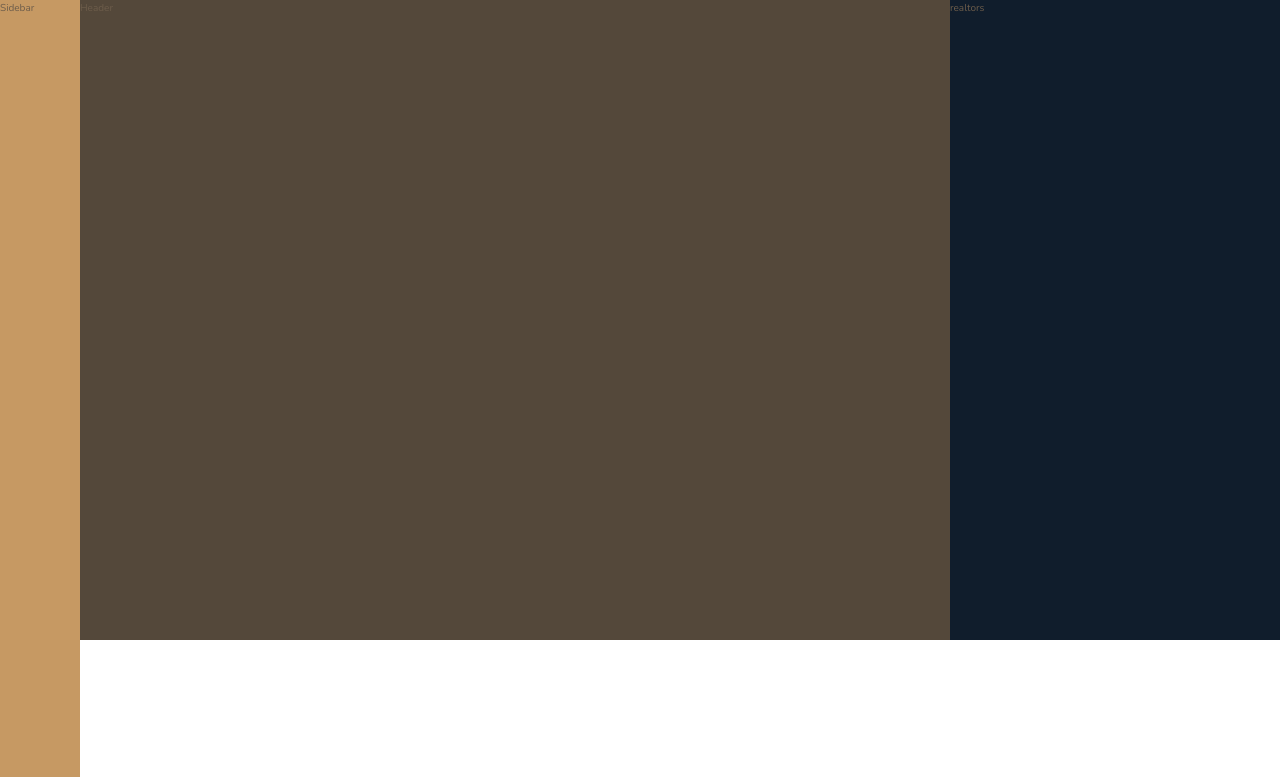
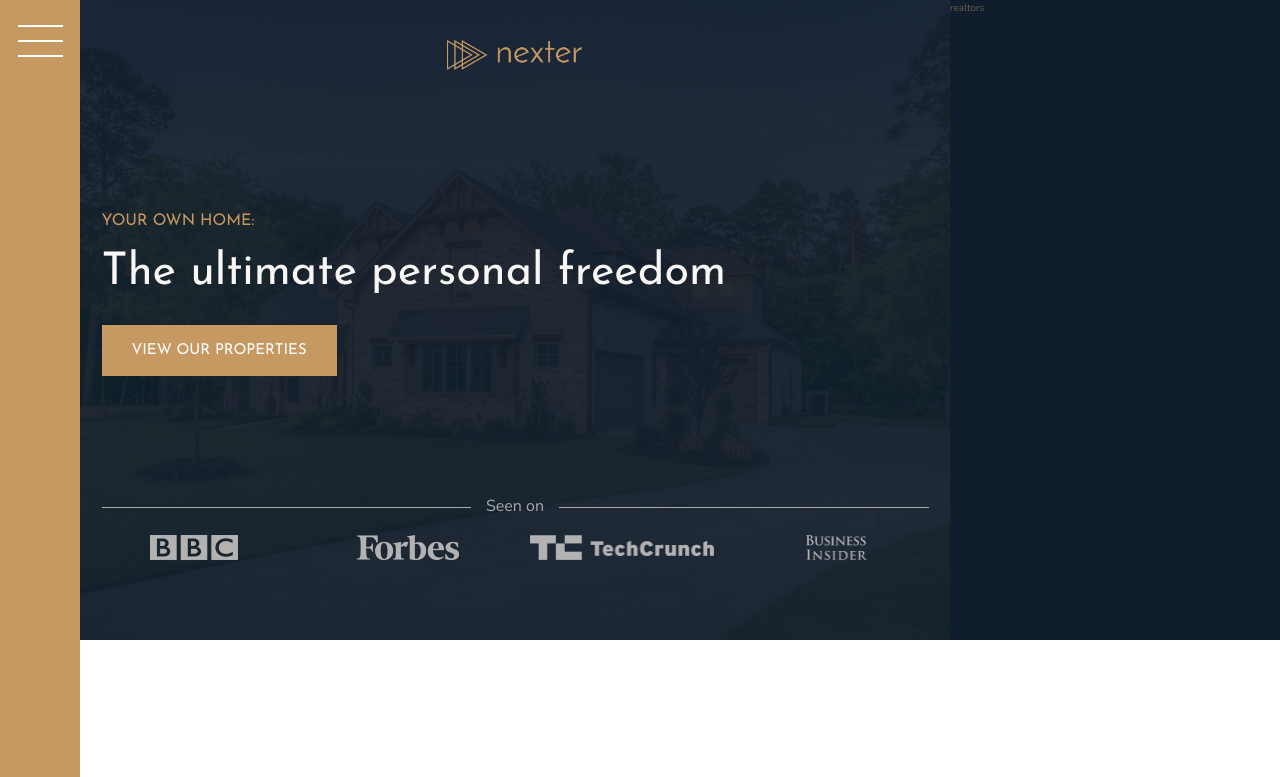
Before and after one commit to sanketwagh147/advanced-css-course, a website: page nexter/starter/index.html in a window 1280 px wide. Shown: the top 777 px of the page. Drawn offline with nearby package versions, Linux system fonts and the light colour scheme.

Commit message:
completed sidebar and header part 2

```diff
--- a/nexter/starter/index.html
+++ b/nexter/starter/index.html
@@ -16,8 +16,22 @@
 	</head>
 
 	<body class="container">
-		<div class="sidebar">Sidebar</div>
-		<header class="header">Header</header>
+		<div class="sidebar">
+			<button class="nav-button"></button>
+		</div>
+		<header class="header">
+			<img src="img/logo.png" alt="nexter logo" class="header__logo" />
+			<h3 class="heading-3">Your own home:</h3>
+			<h1 class="heading-1">The ultimate personal freedom</h1>
+			<button class="btn header__btn">View our properties</button>
+			<div class="header__seenon-text">Seen on</div>
+			<div class="header__seenon-logos">
+				<img src="img/logo-bbc.png" alt="logo bbc" />
+				<img src="img/logo-forbes.png" alt="logo forbes" />
+				<img src="img/logo-techcrunch.png" alt="logo techcrunch" />
+				<img src="img/logo-bi.png" alt="logo bi" />
+			</div>
+		</header>
 		<div class="realtors">realtors</div>
 		<div class="features">
 			<div class="feature">
--- a/nexter/starter/sass/_header.scss
+++ b/nexter/starter/sass/_header.scss
@@ -1,4 +1,58 @@
 .header {
 	background-color: $color-grey-dark-1;
 	grid-column: full-start / col-end 6;
+	background-image: linear-gradient(
+			rgba($color-secondary, 0.93),
+			rgba($color-secondary, 0.93)
+		),
+		url(../img/hero.jpeg);
+	background-size: cover;
+	background-position: center;
+	padding: 8rem;
+	padding-top: 4rem;
+
+	display: grid;
+	grid-template-rows: 1fr min-content 6rem 1fr;
+	grid-row-gap: 1.5rem;
+	grid-template-columns: max-content;
+	justify-content: center;
+
+	&__logo {
+		justify-self: center;
+		height: 3rem;
+	}
+
+	&__btn {
+		align-self: start;
+		justify-self: start;
+	}
+
+	&__seenon-text {
+		display: grid;
+		grid-template-columns: 1fr max-content 1fr;
+		font-size: 1.6rem;
+		grid-column-gap: 1.5rem;
+		color: $color-grey-light-2;
+		align-items: center;
+
+		&::before,
+		&::after {
+			content: "";
+			height: 1px;
+			display: block;
+			background-color: currentColor;
+		}
+	}
+
+	&__seenon-logos {
+		display: grid;
+		grid-template-columns: repeat(4, 1fr);
+		grid-column-gap: 3rem;
+		justify-items: center;
+
+		img {
+			filter: brightness(70%);
+			height: 2.5rem;
+		}
+	}
 }
--- a/nexter/starter/sass/_sidebar.scss
+++ b/nexter/starter/sass/_sidebar.scss
@@ -2,4 +2,33 @@
 	background-color: $color-primary;
 	grid-column: sidebar-start / sidebar-end;
 	grid-row: 1/ -1;
+	display: flex;
+	justify-content: center;
 }
+
+.nav-button {
+	overflow: none;
+	border: none;
+	border-radius: 0;
+	background-color: #fff;
+	height: 2px;
+	width: 4.5rem;
+	margin-top: 4rem;
+	justify-content: center;
+
+	&::before,
+	&::after {
+		background-color: #fff;
+		height: 2px;
+		width: 4.5rem;
+		content: "";
+		display: block;
+	}
+
+	&::before {
+		transform: translateY(-1.5rem);
+	}
+	&::after {
+		transform: translateY(1.3rem);
+	}
+}
--- a/nexter/starter/sass/_typography.scss
+++ b/nexter/starter/sass/_typography.scss
@@ -4,6 +4,9 @@
 }
 .heading-1 {
 	@extend %heading;
+	font-size: 4.5rem;
+	color: $color-grey-light-1;
+	line-height: 1;
 }
 .heading-2 {
 	@extend %heading;
```
Also changed, not shown: nexter/starter/css/style.css.
